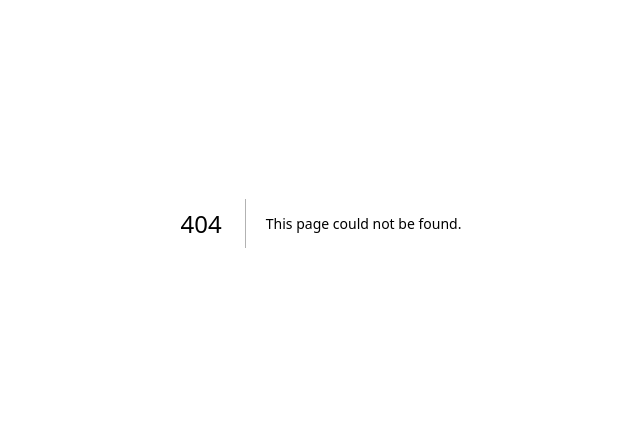
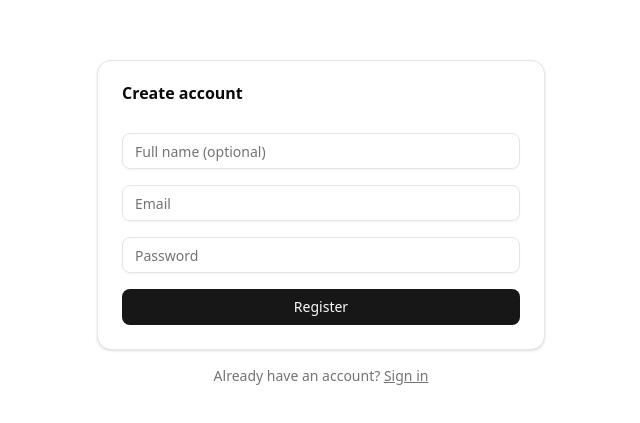
Before and after one commit to Habtewold-D/DocumentManipulation, a Next.js app in the folder frontend/: page /auth/register in a window 1280 px wide. Before the commit this address had no page. Shown: the part 177-600 px from the top of the page, without its empty margins (319-959 px from the left). Built offline with nearby package versions, Linux system fonts and the light colour scheme.

Commit message:
add auth and dashboard pages with basic upload and listing ui

```diff
--- /dev/null
+++ b/frontend/src/app/auth/login/page.tsx
@@ -0,0 +1,15 @@
+import Link from "next/link";
+import { LoginForm } from "@/components/auth/LoginForm";
+
+export default function LoginPage() {
+  return (
+    <main className="mx-auto flex min-h-screen max-w-5xl items-center justify-center px-4">
+      <div className="space-y-4">
+        <LoginForm />
+        <p className="text-center text-sm text-muted-foreground">
+          No account? <Link className="underline" href="/auth/register">Register</Link>
+        </p>
+      </div>
+    </main>
+  );
+}
--- /dev/null
+++ b/frontend/src/app/auth/register/page.tsx
@@ -0,0 +1,15 @@
+import Link from "next/link";
+import { RegisterForm } from "@/components/auth/RegisterForm";
+
+export default function RegisterPage() {
+  return (
+    <main className="mx-auto flex min-h-screen max-w-5xl items-center justify-center px-4">
+      <div className="space-y-4">
+        <RegisterForm />
+        <p className="text-center text-sm text-muted-foreground">
+          Already have an account? <Link className="underline" href="/auth/login">Sign in</Link>
+        </p>
+      </div>
+    </main>
+  );
+}
--- /dev/null
+++ b/frontend/src/app/dashboard/page.tsx
@@ -0,0 +1,24 @@
+"use client";
+
+import { useEffect } from "react";
+import { useAuthGuard } from "@/lib/auth/auth-guard";
+import { useDocuments } from "@/hooks/useDocuments";
+import { UploadCard } from "@/components/dashboard/UploadCard";
+import { DocumentTable } from "@/components/dashboard/DocumentTable";
+
+export default function DashboardPage() {
+  useAuthGuard();
+  const { documents, fetchDocuments } = useDocuments();
+
+  useEffect(() => {
+    void fetchDocuments();
+  }, [fetchDocuments]);
+
+  return (
+    <main className="mx-auto max-w-6xl space-y-6 px-4 py-8">
+      <h1 className="text-2xl font-semibold">Dashboard</h1>
+      <UploadCard />
+      <DocumentTable documents={documents} />
+    </main>
+  );
+}
--- /dev/null
+++ b/frontend/src/components/auth/LoginForm.tsx
@@ -0,0 +1,53 @@
+"use client";
+
+import { useState } from "react";
+import { useRouter } from "next/navigation";
+import { useAuth } from "@/hooks/useAuth";
+import { Button } from "@/components/ui/button";
+import { Card, CardContent, CardHeader, CardTitle } from "@/components/ui/card";
+import { Input } from "@/components/ui/input";
+
+export function LoginForm() {
+  const router = useRouter();
+  const { login, loading, error } = useAuth();
+  const [email, setEmail] = useState("");
+  const [password, setPassword] = useState("");
+
+  const onSubmit = async (event: React.FormEvent<HTMLFormElement>) => {
+    event.preventDefault();
+    const ok = await login(email, password);
+    if (ok) {
+      router.push("/dashboard");
+    }
+  };
+
+  return (
+    <Card className="w-full max-w-md">
+      <CardHeader>
+        <CardTitle>Sign in</CardTitle>
+      </CardHeader>
+      <CardContent>
+        <form onSubmit={onSubmit} className="space-y-4">
+          <Input
+            type="email"
+            placeholder="Email"
+            value={email}
+            onChange={(e) => setEmail(e.target.value)}
+            required
+          />
+          <Input
+            type="password"
+            placeholder="Password"
+            value={password}
+            onChange={(e) => setPassword(e.target.value)}
+            required
+          />
+          {error ? <p className="text-sm text-destructive">{error}</p> : null}
+          <Button type="submit" className="w-full" disabled={loading}>
+            {loading ? "Signing in..." : "Sign in"}
+          </Button>
+        </form>
+      </CardContent>
+    </Card>
+  );
+}
--- /dev/null
+++ b/frontend/src/components/auth/RegisterForm.tsx
@@ -0,0 +1,60 @@
+"use client";
+
+import { useState } from "react";
+import { useRouter } from "next/navigation";
+import { useAuth } from "@/hooks/useAuth";
+import { Button } from "@/components/ui/button";
+import { Card, CardContent, CardHeader, CardTitle } from "@/components/ui/card";
+import { Input } from "@/components/ui/input";
+
+export function RegisterForm() {
+  const router = useRouter();
+  const { register, loading, error } = useAuth();
+  const [email, setEmail] = useState("");
+  const [password, setPassword] = useState("");
+  const [fullName, setFullName] = useState("");
+
+  const onSubmit = async (event: React.FormEvent<HTMLFormElement>) => {
+    event.preventDefault();
+    const ok = await register(email, password, fullName);
+    if (ok) {
+      router.push("/auth/login");
+    }
+  };
+
+  return (
+    <Card className="w-full max-w-md">
+      <CardHeader>
+        <CardTitle>Create account</CardTitle>
+      </CardHeader>
+      <CardContent>
+        <form onSubmit={onSubmit} className="space-y-4">
+          <Input
+            type="text"
+            placeholder="Full name (optional)"
+            value={fullName}
+            onChange={(e) => setFullName(e.target.value)}
+          />
+          <Input
+            type="email"
+            placeholder="Email"
+            value={email}
+            onChange={(e) => setEmail(e.target.value)}
+            required
+          />
+          <Input
+            type="password"
+            placeholder="Password"
+            value={password}
+            onChange={(e) => setPassword(e.target.value)}
+            required
+          />
+          {error ? <p className="text-sm text-destructive">{error}</p> : null}
+          <Button type="submit" className="w-full" disabled={loading}>
+            {loading ? "Creating account..." : "Register"}
+          </Button>
+        </form>
+      </CardContent>
+    </Card>
+  );
+}
--- /dev/null
+++ b/frontend/src/components/dashboard/DocumentTable.tsx
@@ -0,0 +1,36 @@
+"use client";
+
+import Link from "next/link";
+import type { DocumentSummary } from "@/lib/types/domain";
+import { Card, CardContent, CardHeader, CardTitle } from "@/components/ui/card";
+
+type Props = {
+  documents: DocumentSummary[];
+};
+
+export function DocumentTable({ documents }: Props) {
+  return (
+    <Card>
+      <CardHeader>
+        <CardTitle>Documents</CardTitle>
+      </CardHeader>
+      <CardContent>
+        <div className="space-y-2">
+          {documents.map((doc) => (
+            <Link
+              key={doc.id}
+              href={`/documents/${doc.id}`}
+              className="block rounded border p-3 hover:bg-muted/40"
+            >
+              <p className="font-medium">{doc.filename}</p>
+              <p className="text-xs text-muted-foreground">Created: {new Date(doc.created_at).toLocaleString()}</p>
+            </Link>
+          ))}
+          {documents.length === 0 ? (
+            <p className="text-sm text-muted-foreground">No documents yet.</p>
+          ) : null}
+        </div>
+      </CardContent>
+    </Card>
+  );
+}
--- /dev/null
+++ b/frontend/src/components/dashboard/UploadCard.tsx
@@ -0,0 +1,41 @@
+"use client";
+
+import { useState } from "react";
+import { useDocuments } from "@/hooks/useDocuments";
+import { Button } from "@/components/ui/button";
+import { Card, CardContent, CardHeader, CardTitle } from "@/components/ui/card";
+import { Input } from "@/components/ui/input";
+
+export function UploadCard() {
+  const { upload, loading, error } = useDocuments();
+  const [file, setFile] = useState<File | null>(null);
+
+  const onSubmit = async (event: React.FormEvent<HTMLFormElement>) => {
+    event.preventDefault();
+    if (!file) return;
+    await upload(file);
+    setFile(null);
+  };
+
+  return (
+    <Card>
+      <CardHeader>
+        <CardTitle>Upload PDF</CardTitle>
+      </CardHeader>
+      <CardContent>
+        <form className="space-y-3" onSubmit={onSubmit}>
+          <Input
+            type="file"
+            accept="application/pdf"
+            onChange={(e) => setFile(e.target.files?.[0] ?? null)}
+            required
+          />
+          {error ? <p className="text-sm text-destructive">{error}</p> : null}
+          <Button disabled={loading || !file} type="submit">
+            {loading ? "Uploading..." : "Upload"}
+          </Button>
+        </form>
+      </CardContent>
+    </Card>
+  );
+}
```
